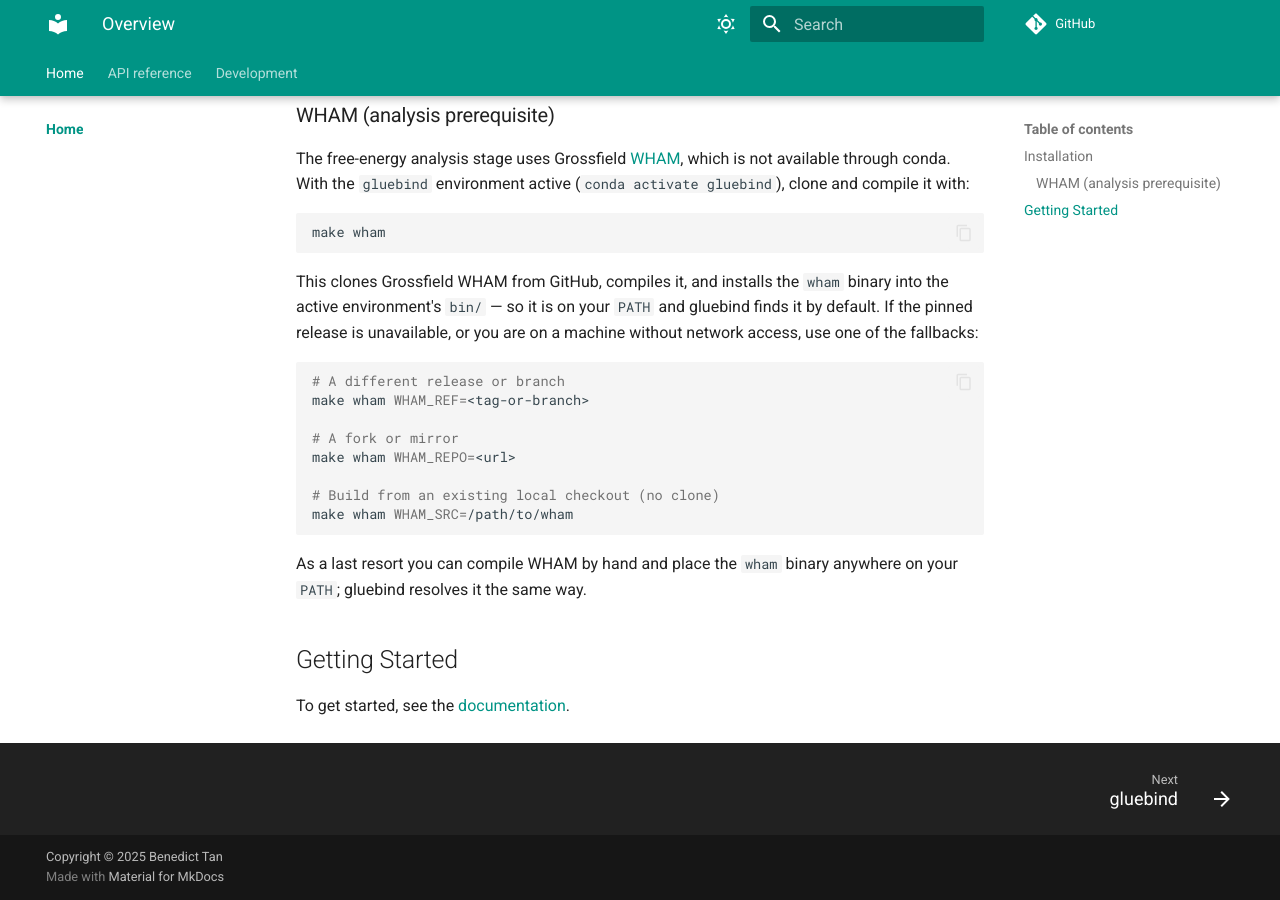
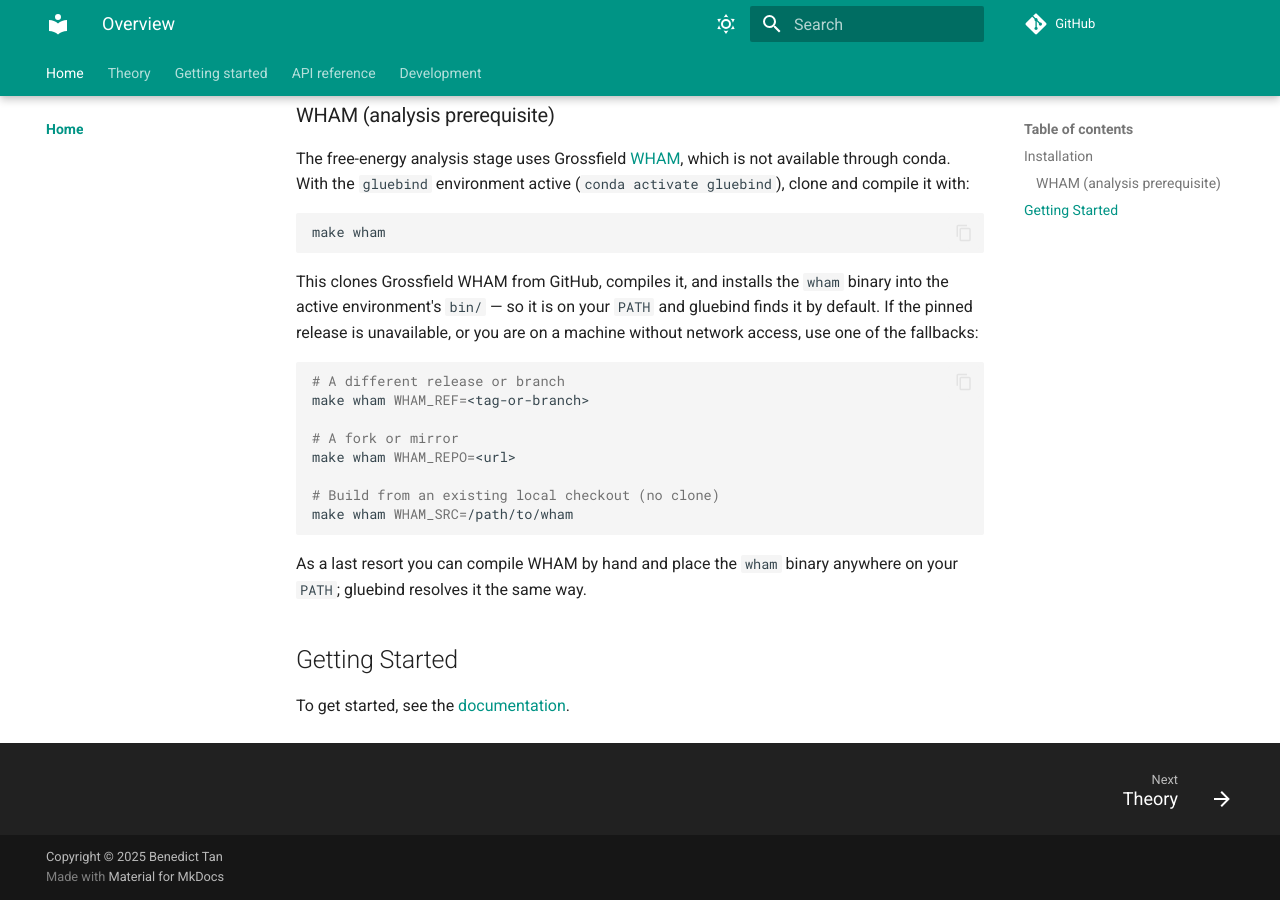
Before and after one commit to BenTanYK/gluebind, an MkDocs documentation site: the page built from docs/index.md, in a window 1280 px wide and 900 px high, scrolled down 984 px. Built offline with MkDocs 1.6.1 and Material for MkDocs 9.7.7, drawn with Linux system fonts in a browser that asks for light colours; comment, search, counter and statistics services are not loaded; the version menu is left out.

Commit message:
Expand documentation

```diff
--- a/mkdocs.yml
+++ b/mkdocs.yml
@@ -20,6 +20,8 @@ extra:
 nav:
 - Home:
   - Overview: index.md
+- Theory: theory.md
+- Getting started: geting_started.md
 - API reference: reference/
 - Development: development.md
 
```
Also changed, not shown: docs/getting_started.md (added, +1 -0 lines), docs/theory.md (added, +1 -0 lines).
